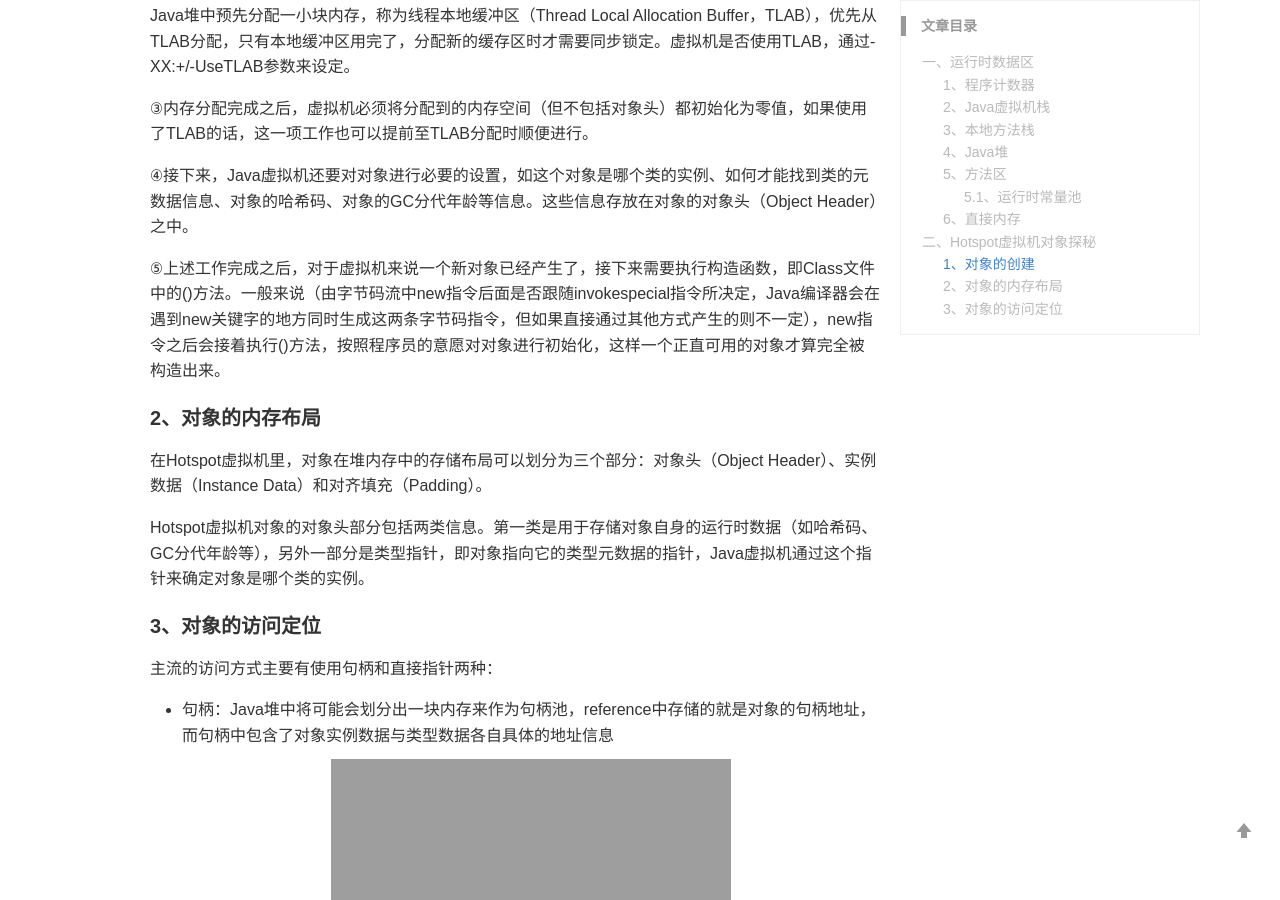
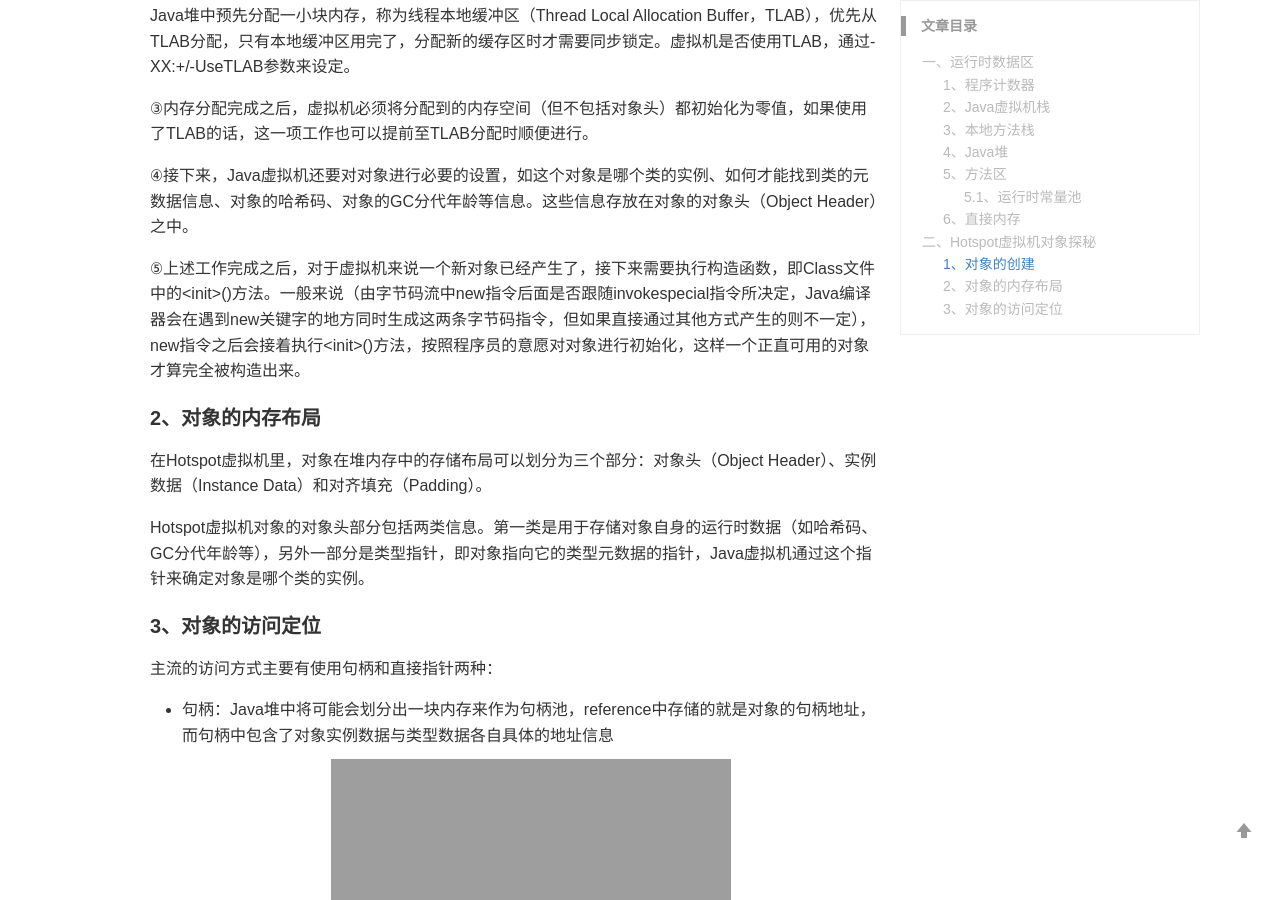
Before and after one commit to MazFactor/mzlongblog, a Jekyll site: the page built from _posts/2021-02-15-深入理解Java虚拟机笔记（一）-Java内存区域与内存溢出异常.md, in a window 1280 px wide and 900 px high, scrolled down 3720 px. Built offline with Jekyll 4.4.1, drawn with Linux system fonts in a browser that asks for light colours; comment, search, counter and statistics services are not loaded; some of the changed text lies outside the part shown.

Commit message:
&lt;&gt;

```diff
--- a/_posts/2021-02-15-深入理解Java虚拟机笔记（一）-Java内存区域与内存溢出异常.md
+++ b/_posts/2021-02-15-深入理解Java虚拟机笔记（一）-Java内存区域与内存溢出异常.md
@@ -77,7 +77,7 @@ NIO（New input/output）是JDK1.4中新加入的类，引入了一种基于通
 
 ④接下来，Java虚拟机还要对对象进行必要的设置，如这个对象是哪个类的实例、如何才能找到类的元数据信息、对象的哈希码、对象的GC分代年龄等信息。这些信息存放在对象的对象头（Object Header）之中。
 
-⑤上述工作完成之后，对于虚拟机来说一个新对象已经产生了，接下来需要执行构造函数，即Class文件中的<init>()方法。一般来说（由字节码流中new指令后面是否跟随invokespecial指令所决定，Java编译器会在遇到new关键字的地方同时生成这两条字节码指令，但如果直接通过其他方式产生的则不一定），new指令之后会接着执行<init>()方法，按照程序员的意愿对对象进行初始化，这样一个正直可用的对象才算完全被构造出来。
+⑤上述工作完成之后，对于虚拟机来说一个新对象已经产生了，接下来需要执行构造函数，即Class文件中的&lt;init&gt;()方法。一般来说（由字节码流中new指令后面是否跟随invokespecial指令所决定，Java编译器会在遇到new关键字的地方同时生成这两条字节码指令，但如果直接通过其他方式产生的则不一定），new指令之后会接着执行&lt;init&gt;()方法，按照程序员的意愿对对象进行初始化，这样一个正直可用的对象才算完全被构造出来。
 
 #### 2、对象的内存布局
 在Hotspot虚拟机里，对象在堆内存中的存储布局可以划分为三个部分：对象头（Object Header）、实例数据（Instance Data）和对齐填充（Padding）。
```
